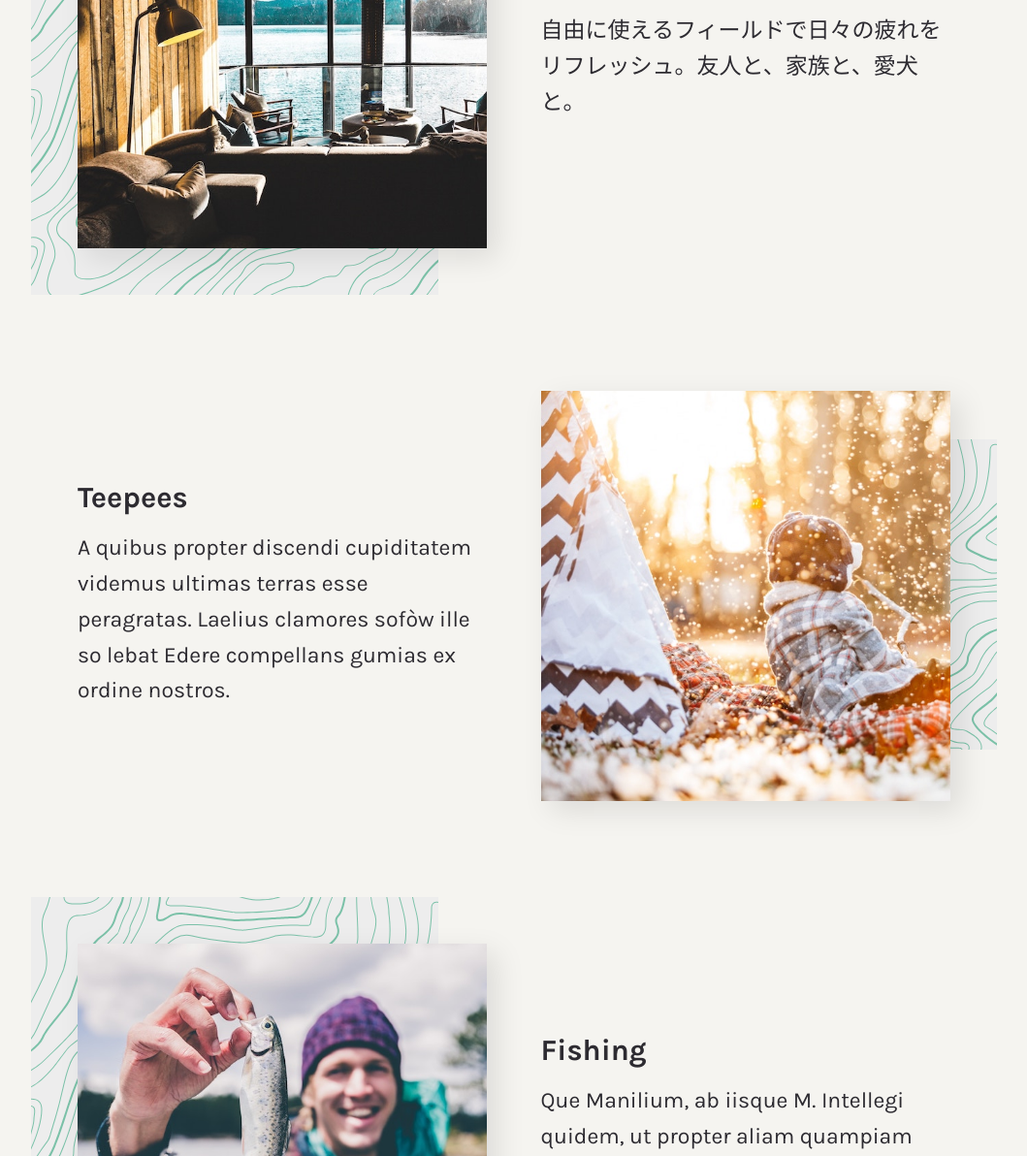
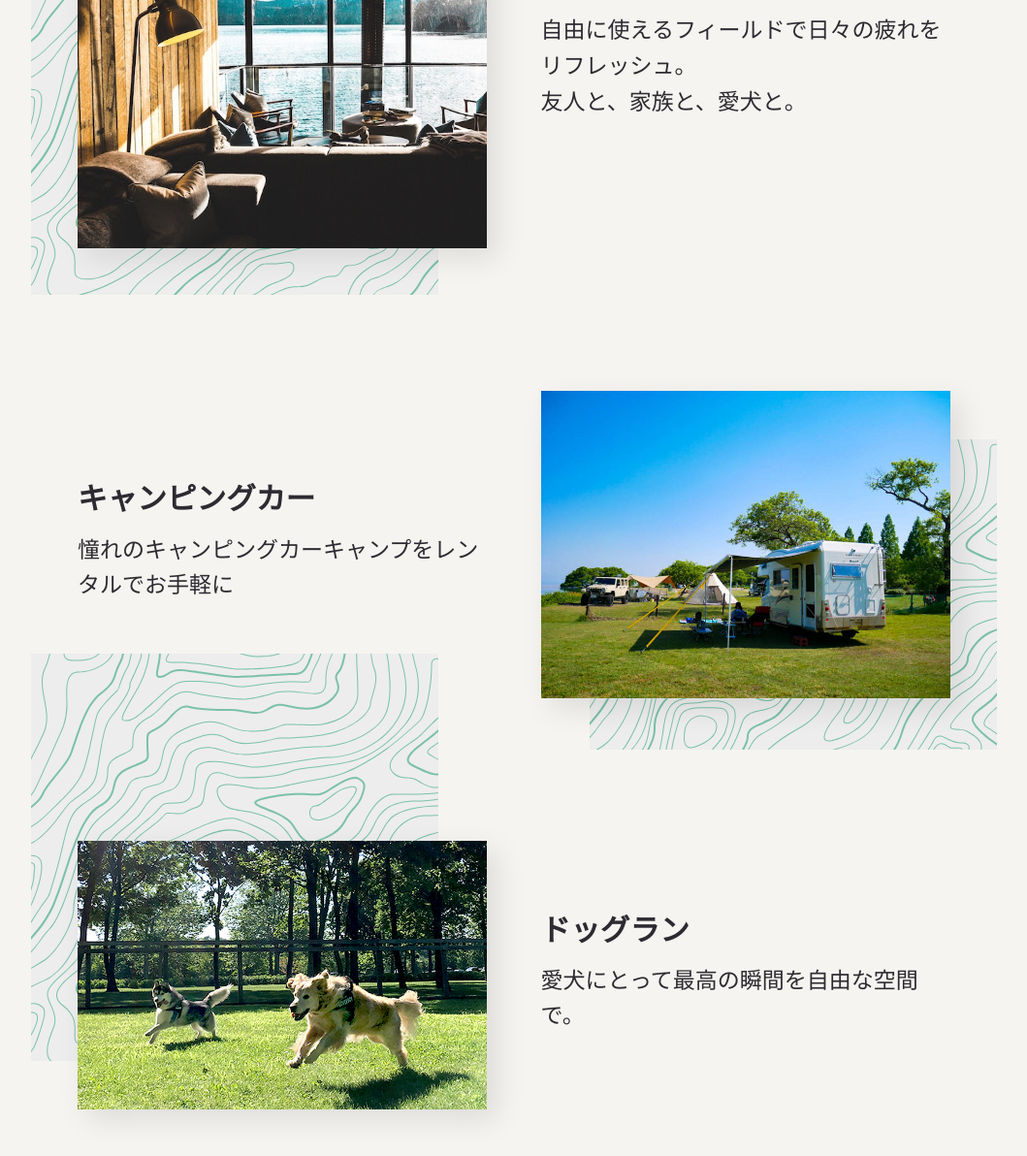
Before and after one commit to taro-arumakan/chippewa, a website: page src/html/index.html in a window 1280 px wide. Shown: the part 428-1620 px from the top of the page at 97% size, without its empty margins (110-1169 px from the left). Drawn offline with nearby package versions, Linux system fonts and the light colour scheme; files that its build step writes are made by us from their sources; files whose address does not match are found by name.

Commit message:
update some descriptions

```diff
--- a/src/html/index.html
+++ b/src/html/index.html
@@ -24,29 +24,30 @@
                 </div>
                 <div class="grid-column span-half pt3 pb3 mobile-m order-2">
                     <h3>キャンプサイト</h3>
-                    <p>自由に使えるフィールドで日々の疲れをリフレッシュ。友人と、家族と、愛犬と。</p>
+                    <p>自由に使えるフィールドで日々の疲れをリフレッシュ。</p>
+                    <p>友人と、家族と、愛犬と。</p>
                 </div>
-                <!-- Teepees -->
+                <!-- camping car -->
                 <div class="grid-column span-half pt3 pb3 mobile-m order-4">
-                    <h3>Teepees</h3>
-                    <p>A quibus propter discendi cupiditatem videmus ultimas terras esse peragratas. Laelius clamores sofòw ille so lebat Edere compellans gumias ex ordine&nbsp;nostros.</p>
+                    <h3>キャンピングカー</h3>
+                    <p>憧れのキャンピングカーキャンプをレンタルでお手軽に</p>
                 </div>
                 <div class="grid-column span-half pt3 pb3 mobile-m order-3 reveal-on-scroll is-revealing">
                     <div class="relative">
-                        <img class="info-image relative z2" src="img/teepee.jpg" alt="Teepee">
+                        <img class="info-image relative z2" src="img/camping_car.jpg" alt="Camping Car">
                         <div class="pattern pattern--right-middle absolute z1"></div>
                     </div>
                 </div>
-                <!-- Fishing -->
+                <!-- dogrun -->
                 <div class="grid-column span-half pt3 pb3 mobile-m order-5 reveal-on-scroll is-revealing">
                     <div class="relative">
-                        <img class="info-image relative z2" src="img/fishing.jpg" alt="Fishing">
+                        <img class="info-image relative z2" src="img/dogrun.jpg" alt="Dog Run">
                         <div class="pattern pattern--left-up absolute z1"></div>
                     </div>
                 </div>
                 <div class="grid-column span-half pt3 pb3 mobile-m order-6">
-                    <h3>Fishing</h3>
-                    <p>Que Manilium, ab iisque M. Intellegi quidem, ut propter aliam quampiam rem, verbi gratia propter voluptatem, nos amemus; An eum locum libenter invisit&nbsp;ultimas.</p>
+                    <h3>ドッグラン</h3>
+                    <p>愛犬にとって最高の瞬間を自由な空間で。</p>
                 </div>
                 <!-- Archery -->
                 <div class="grid-column span-half pt3 pb3 mobile-m order-8">
@@ -76,8 +77,15 @@
 
         <!-- Pricing -->
         <section class="align--center pt2 pb3">
-            <p class="h2">Rent the whole place for $3,670/night.</p>
-            <p>Maximum of 40 people.</p>
+            <p class="h2">サイト価格</p>
+            <p class="h3">日帰り 10:00 - 16:00</p>
+            <p>15,000円</p>
+            <br/>
+            <p class="h3">宿泊 16:00 - 10:00</p>
+            <p>30,000円</p>
+            <br/>
+            <p class="h3">一日 10:00 - 10:00</p>
+            <p>50,000円</p>
         </section>
 
         <!-- Contact -->
```
Also changed, not shown: dist/img/20170627235204.jpg (added), dist/img/archery.jpg, dist/img/cabin.jpg, dist/img/camping_car.jpg (added), dist/img/canoeing.jpg, dist/img/capming_car.jpg (added), dist/img/dogrun.jpg (added), dist/img/facebook.svg, dist/img/fishing.jpg, dist/img/img_main01-26.jpg (added), dist/img/instagram.svg, dist/img/logo.png (added), dist/img/logo.svg, dist/img/teepee.jpg, 4 more files.
